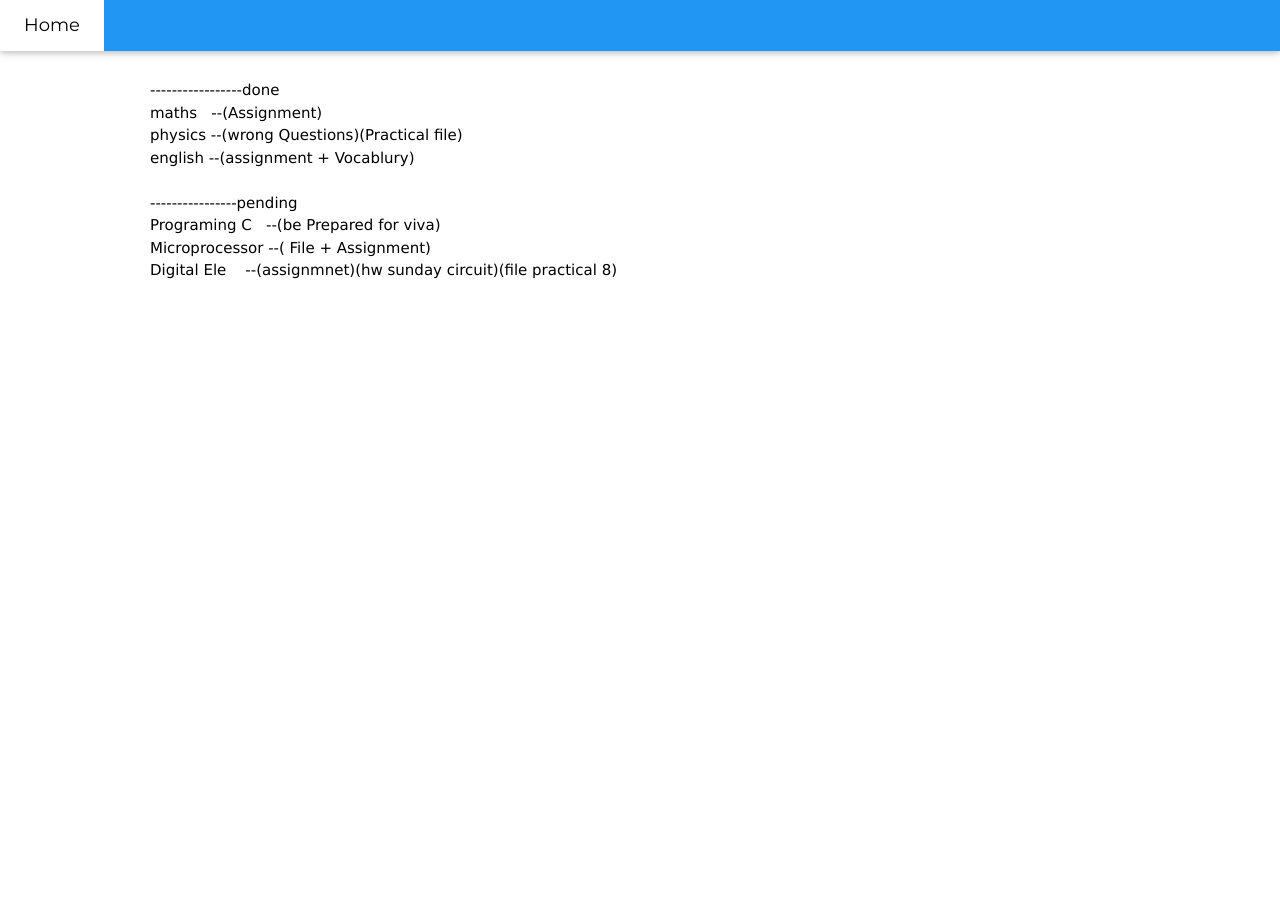
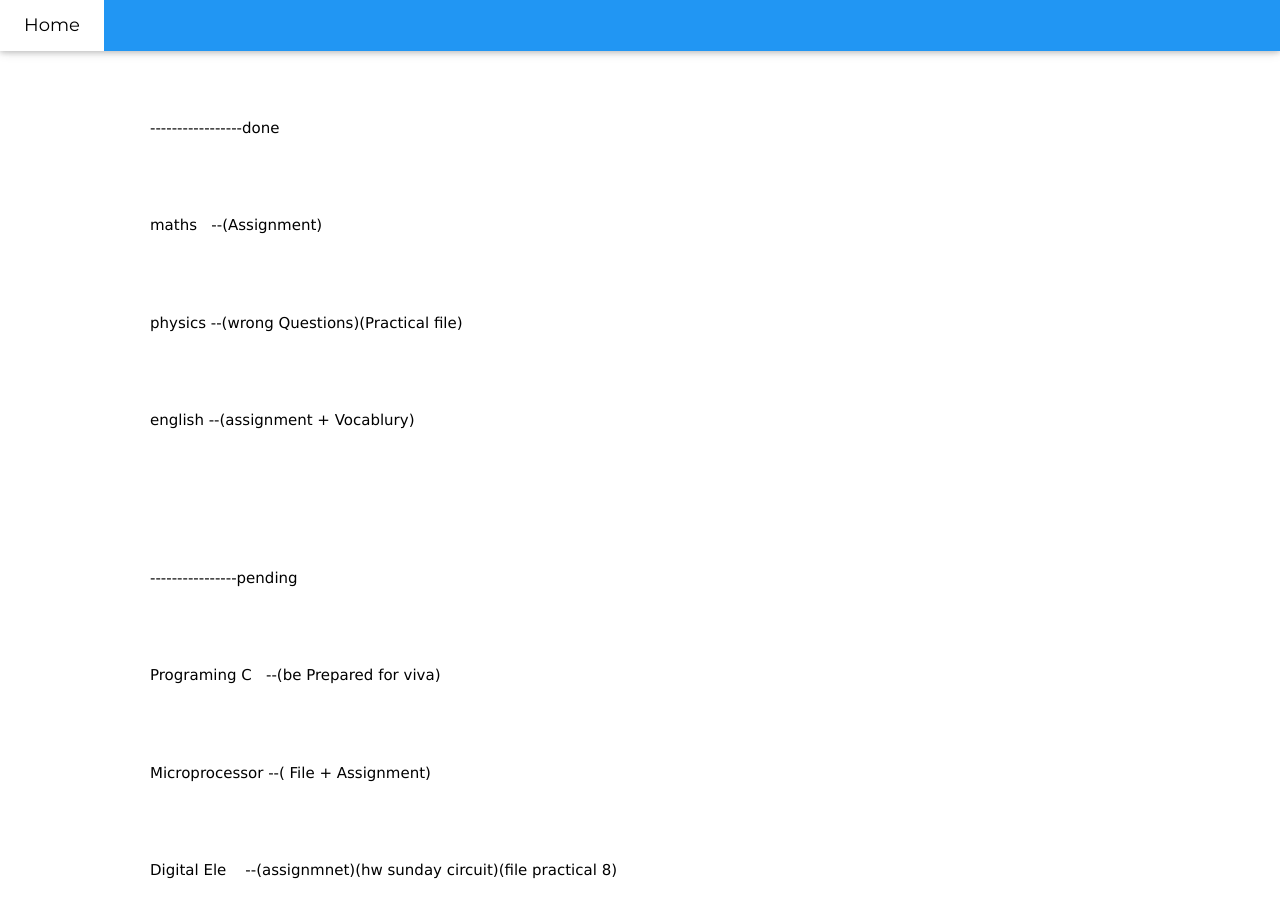
Before and after one commit to devloper-krn/DseuNotes, a plain HTML site: page SubjectPages/homework.html in a window 1280 px wide. Before the commit the page ends 800 px from the top, so only its background shows below. Drawn offline with nearby package versions, Linux system fonts and the light colour scheme.

Commit message:
Update homework.html

```diff
--- a/SubjectPages/homework.html
+++ b/SubjectPages/homework.html
@@ -41,16 +41,16 @@
   <div class="w3-content">
     <div class="w3-twothird">
      <pre style="font-family: Verdana, Geneva, Tahoma, sans-serif;">
------------------done
-maths   --(Assignment)
-physics --(wrong Questions)(Practical file)
-english --(assignment + Vocablury)
-
-----------------pending
-Programing C   --(be Prepared for viva)
-Microprocessor --( File + Assignment)
-Digital Ele    --(assignmnet)(hw sunday circuit)(file practical 8)
-
+ <p>-----------------done </p>
+ <p>maths   --(Assignment)</p>
+ <p>physics --(wrong Questions)(Practical file)</p>
+ <p>english --(assignment + Vocablury)</p>
+ <p></p>
+ <p>----------------pending</p>
+ <p>Programing C   --(be Prepared for viva)</p>
+ <p>Microprocessor --( File + Assignment)</p>
+ <p>Digital Ele    --(assignmnet)(hw sunday circuit)(file practical 8)</p>
+ <p></p>
     </pre>
     </div>
   </div>
```
